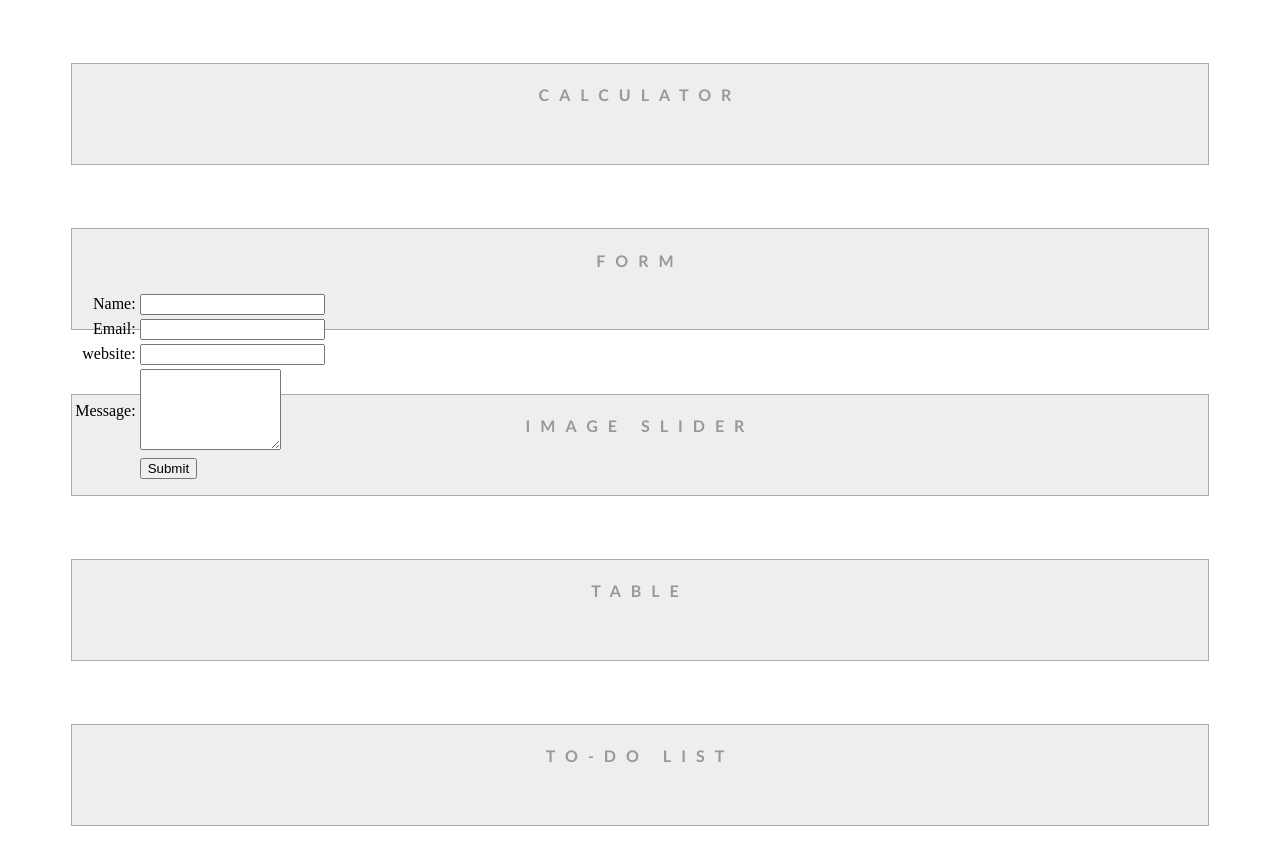
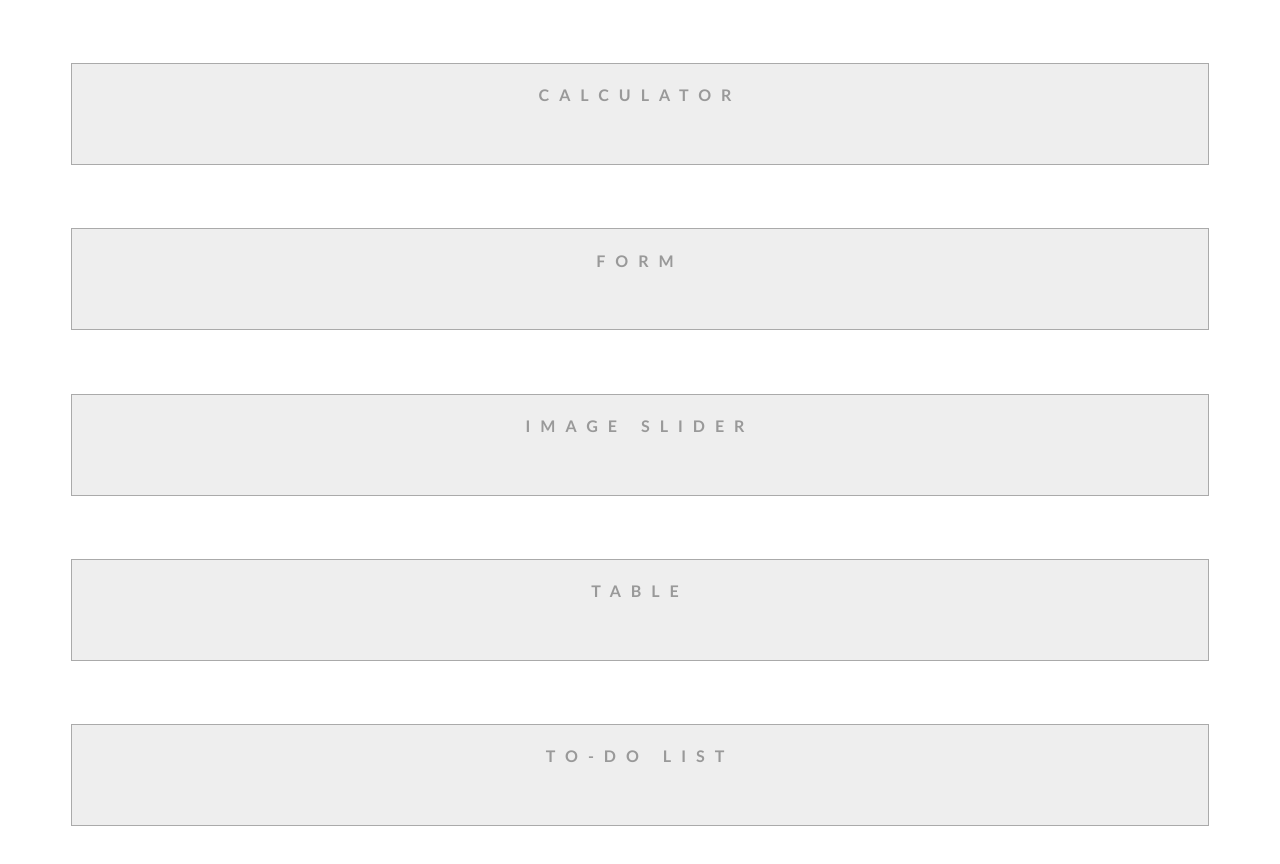
Before and after one commit to samirelo/JS-task, a plain HTML site: page index.html in a window 1280 px wide. Drawn offline with Linux system fonts and the light colour scheme.

Commit message:
Revert "form added"
This reverts commit 3d0b0b3a12d2c1de3aa60a6fdc546785b1c755a1.

```diff
--- a/index.html
+++ b/index.html
@@ -16,17 +16,7 @@
     <!-- form -->
     <div class="task">
       <h4>form</h4>
-      <form>
-        <table>
-        <tr><td align="right">Name:</td><td align="left"><input type="text" name="name" required></td></tr>
-      <tr><td align="right">Email:</td><td align="left"><input type="text" name="email" required></td></tr>
-      <tr><td align="right">website:</td><td align="left"><input type="text" name="url" required></td></tr>
-      <tr><td align="right">Message:</td><td align="left"> <textarea name="addr" rows="5" cols="15"></textarea></td></tr>
-      <tr><td></td><td align="left"><input type="submit"></td></tr>
-      </table>
-      </form>
     </div>
-
     <!-- END form -->
 
     <!-- image slider -->
```
